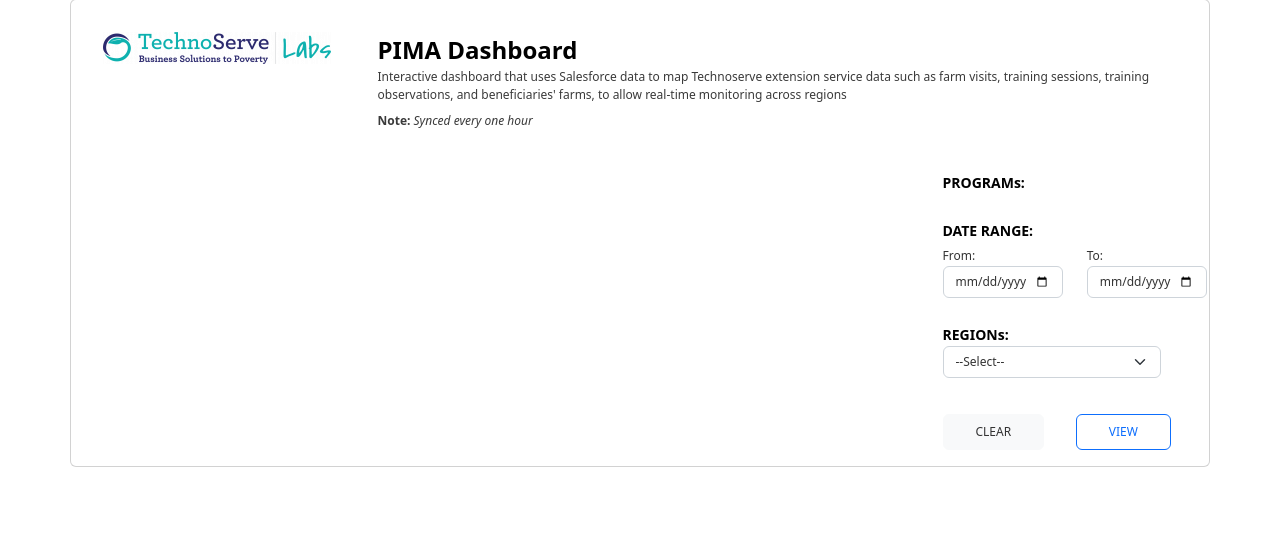
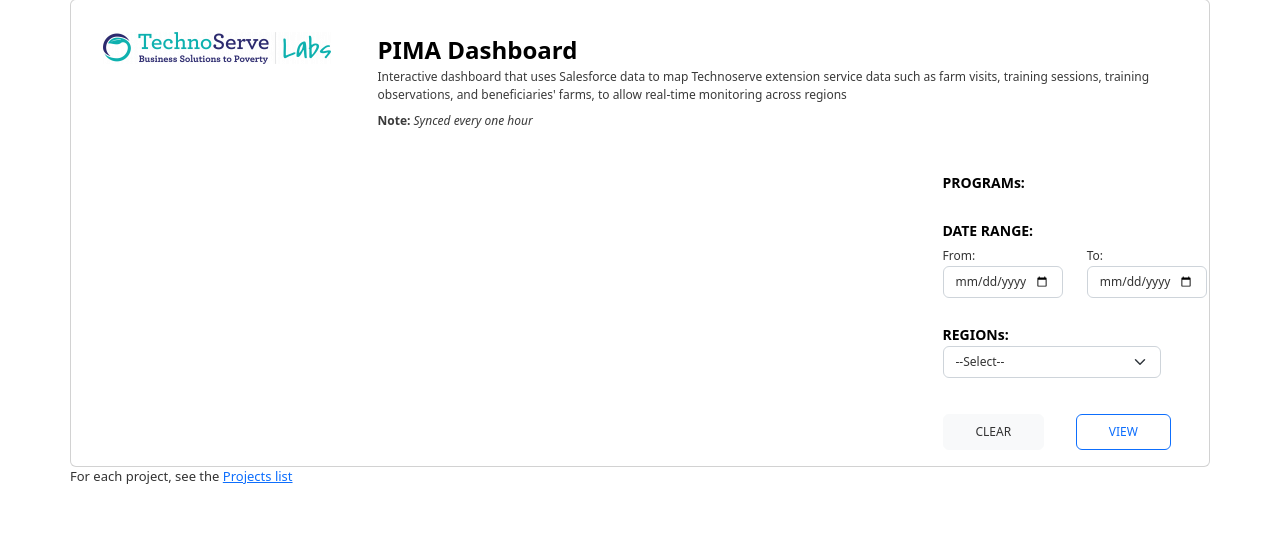
Before and after one commit to TechnoServe/PIMA-Integration-Dashboard, a Django app: template dashboard/templates/dashboard/index.html in a window 1280 px wide. Shown: the part 33-580 px from the top of the page. Run offline with Django 4.2, Linux system fonts and the light colour scheme; the template is opened without the code that fills it, so the values that code supplies are empty; parts of the project's set-up code (start-up, migrations or seed data) failed here and were passed over.

Commit message:
[FEATURE] adding link to homepage that leads to projectlist

```diff
--- a/dashboard/templates/dashboard/index.html
+++ b/dashboard/templates/dashboard/index.html
@@ -99,6 +99,12 @@
                 </div>
             </div>
         </div>
+
+        <!-- projectlist-->
+        <div class="row">
+            <p style="color:#333; font-weight:400; font-size:13px">For each project, see the <a href="/dashboard/projectlist" target="_blank"> Projects list</a></p>
+        </div>
+
     </div>
 </div>
 <script>
```
